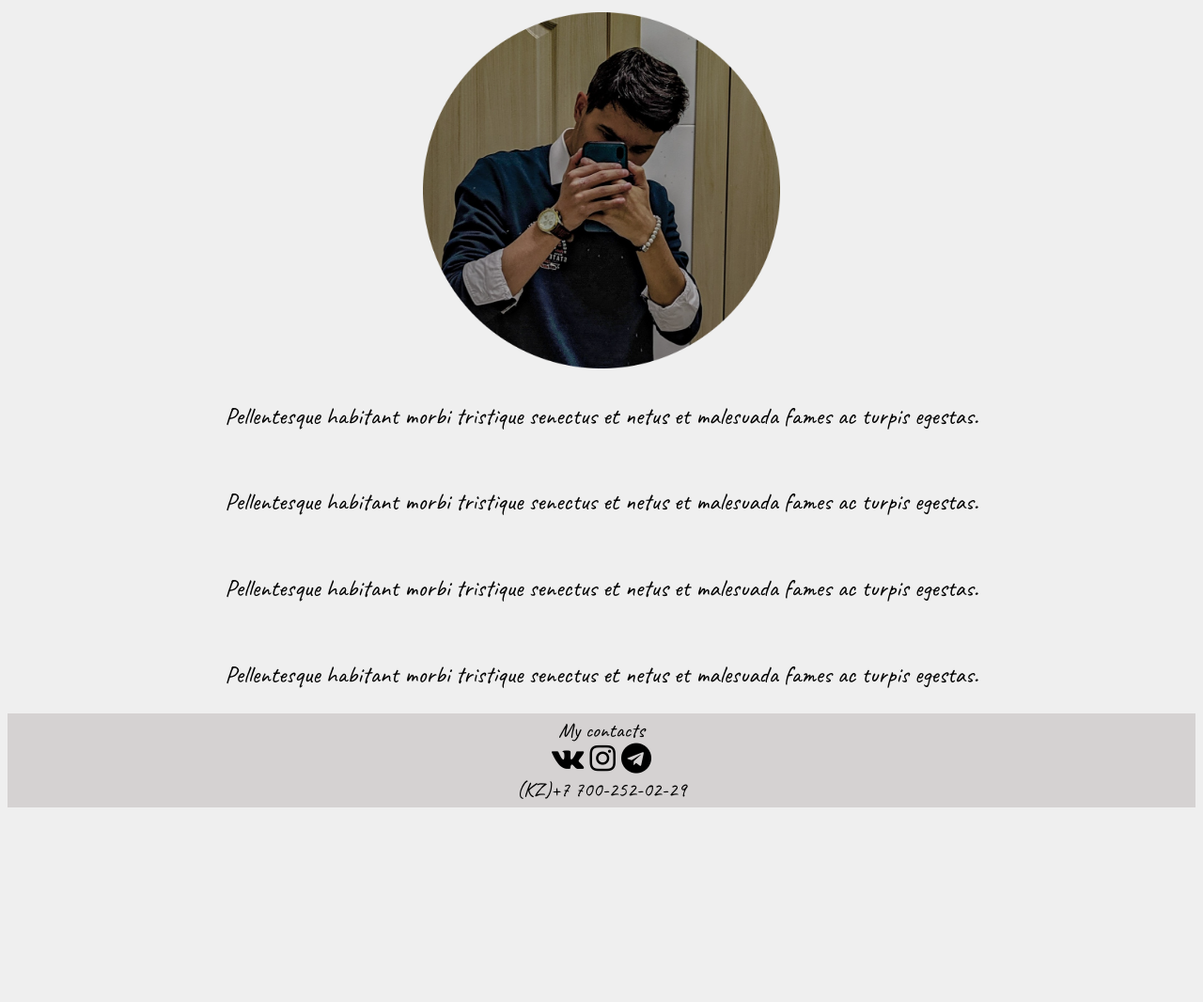
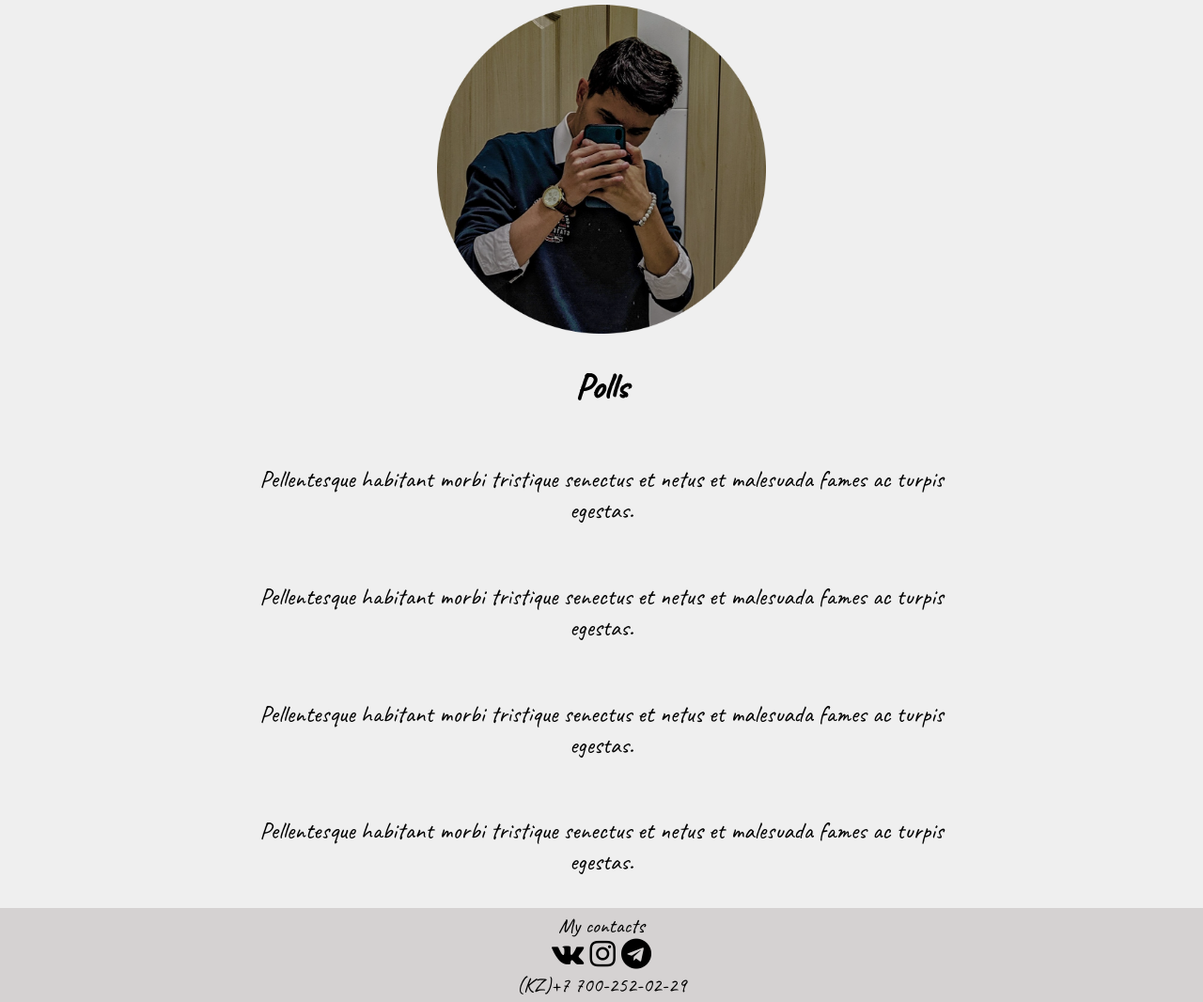
Before and after one commit to MarlenBrawlHalal/opa, a plain HTML site: page index.html in a window 1280 px wide. Shown: the whole page at 94% size. Before the commit the page ends 859 px from the top, so only its background shows below. Drawn offline with Linux system fonts and the light colour scheme.

Commit message:
Modified

```diff
--- a/index.html
+++ b/index.html
@@ -9,13 +9,37 @@
     <link rel="preconnect" href="https://fonts.gstatic.com" crossorigin>
     <link href="https://fonts.googleapis.com/css2?family=Caveat&display=swap" rel="stylesheet">
     <link rel="stylesheet" href="styles/style.css">
+    <link rel="stylesheet" href="styles/screen.css">
     <link rel="stylesheet" href="https://cdnjs.cloudflare.com/ajax/libs/font-awesome/4.7.0/css/font-awesome.min.css">
 </head>
 <body>
-    <div class="images">
+    <div class="header">
         <img src="styles/images/zhalgas-photo.png" alt="">
     </div>
     <div class="main">
+        <h2>Polls</h2>
+        <div class="info">
+            <!-- <div class="info-first-container">
+                <div class="poll">
+                    <p>Pellentesque habitant morbi tristique senectus et netus et malesuada fames ac turpis egestas.
+                        Pellentesque habitant morbi tristique senectus et netus et malesuada fames ac turpis egestas.
+                    </p>
+                </div>
+                <br>
+                <div class="poll">
+                    <p>Pellentesque habitant morbi tristique senectus et netus et malesuada fames ac turpis egestas.</p>
+                </div>
+            </div>
+            <div class="info-second-container">
+                <div class="poll">
+                    <p>Pellentesque habitant morbi tristique senectus et netus et malesuada fames ac turpis egestas.</p>
+                </div>
+                <br>
+                <div class="poll">
+                    <p>Pellentesque habitant morbi tristique senectus et netus et malesuada fames ac turpis egestas.</p>
+                </div>
+            </div> -->
+            <div class="poll">
                 <p>Pellentesque habitant morbi tristique senectus et netus et malesuada fames ac turpis egestas.</p>
                 <br>
                 <p>Pellentesque habitant morbi tristique senectus et netus et malesuada fames ac turpis egestas.</p>
@@ -23,8 +47,11 @@
                 <p>Pellentesque habitant morbi tristique senectus et netus et malesuada fames ac turpis egestas.</p>
                 <br>
                 <p>Pellentesque habitant morbi tristique senectus et netus et malesuada fames ac turpis egestas.</p>
+                <br>
             </div>
-    <div class="contact-me">
+        </div>
+    </div>
+    <div class="footer">
         <div class="my-contact-container">
             <p class="my-contacts">My contacts</p>
         </div>
--- a/styles/screen.css
+++ b/styles/screen.css
@@ -0,0 +1,3 @@
+@media (max-width:570px) {
+
+}
--- a/styles/style.css
+++ b/styles/style.css
@@ -4,14 +4,16 @@ html, body {
 }
 
 body {
-    text-align: center;
     font-family: 'Caveat', 'Cursive';
+    margin: 0;
     font-size: 160%;
     background-color:rgba(220, 220, 220, 0.444);
 }
 
 img {
     margin-top: 5px;
+    max-width: 350px;
+    min-width: 200px;
     width: 30%;
     transition: all 1.4s;
     border-radius: 15%;
@@ -28,8 +30,34 @@ p {
     margin-bottom: 0;
 }
 
-.contact-me {
-    margin-top: 25px;
+.header {
+    display: flex;
+    justify-content: center;
+}
+
+.main {
+    display: flex;
+    flex-direction: column;
+    align-items: center;
+}
+
+.info {
+    max-width: 800px;
+    max-height: 100%;
+    display: flex;
+    justify-content: space-evenly;
+}
+
+.info-first-container, .info-second-container {
+    max-width: 250px;
+}
+
+.poll {
+    text-align: center;
+}
+
+.footer {
+    /* margin-top: 25px; */
     background-color: rgb(213, 210, 210);
     width: 100%;
     height: 100px;
```
Lines whose indentation alone changed are shown as unchanged.
